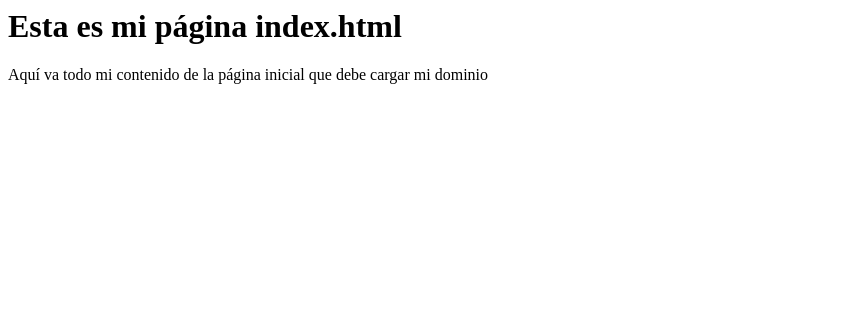
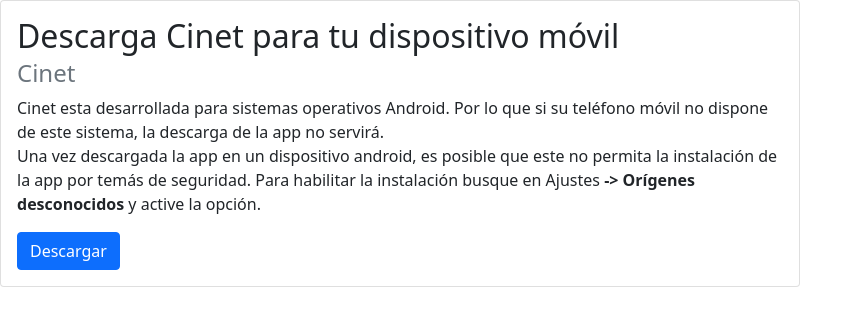
Before and after one commit to pbermejo18/cinet.github.io, a plain HTML site: page index.html in a window 1280 px wide. Shown: the whole page, without its empty margins (0-863 px from the left). Drawn offline with nearby package versions, Linux system fonts and the light colour scheme.

Commit message:
centro de descarga

```diff
--- a/index.html
+++ b/index.html
@@ -1,3 +1,21 @@
-<html>
+<html lang="es">
+    <head>
+        <meta charset="UTF-8">
+        <title>Centro de descarga Cinet</title>
+        <link href="https://cdn.jsdelivr.net/npm/bootstrap@5.0.2/dist/css/bootstrap.min.css" rel="stylesheet" integrity="sha384-EVSTQN3/azprG1Anm3QDgpJLIm9Nao0Yz1ztcQTwFspd3yD65VohhpuuCOmLASjC" crossorigin="anonymous">
+        <script src="https://cdn.jsdelivr.net/npm/bootstrap@5.0.2/dist/js/bootstrap.bundle.min.js" integrity="sha384-MrcW6ZMFYlzcLA8Nl+NtUVF0sA7MsXsP1UyJoMp4YLEuNSfAP+JcXn/tWtIaxVXM" crossorigin="anonymous"></script>
+        <script src="https://cdn.jsdelivr.net/npm/@popperjs/core@2.9.2/dist/umd/popper.min.js" integrity="sha384-IQsoLXl5PILFhosVNubq5LC7Qb9DXgDA9i+tQ8Zj3iwWAwPtgFTxbJ8NT4GN1R8p" crossorigin="anonymous"></script>
+        <script src="https://cdn.jsdelivr.net/npm/bootstrap@5.0.2/dist/js/bootstrap.min.js" integrity="sha384-cVKIPhGWiC2Al4u+LWgxfKTRIcfu0JTxR+EQDz/bgldoEyl4H0zUF0QKbrJ0EcQF" crossorigin="anonymous"></script>
 
-<head></head><body>         <h1>Esta es mi página index.html</h1>         <p>Aquí va todo mi contenido de la página inicial que debe cargar mi dominio</p> </body></html>
+    </head>
+    <body>
+        <div class="card" style="width: 50rem;">
+            <div class="card-body">
+              <h2 class="card-title">Descarga Cinet para tu dispositivo móvil</h2>
+              <h4 class="card-subtitle mb-2 text-muted">Cinet</h6>
+              <p class="card-text">Cinet esta desarrollada para sistemas operativos Android. Por lo que si su teléfono móvil no dispone de este sistema, la descarga de la app no servirá.<br>Una vez descargada la app en un dispositivo android, es posible que este no permita la instalación de la app por temás de seguridad. Para habilitar la instalación busque en Ajustes <b>-> Orígenes desconocidos</b> y active la opción.</b></p>
+              <a href="butacas.png" download="BUTACAS.png" class="btn btn-primary">Descargar</a>
+            </div>
+          </div>
+    </body>
+</html>
```
